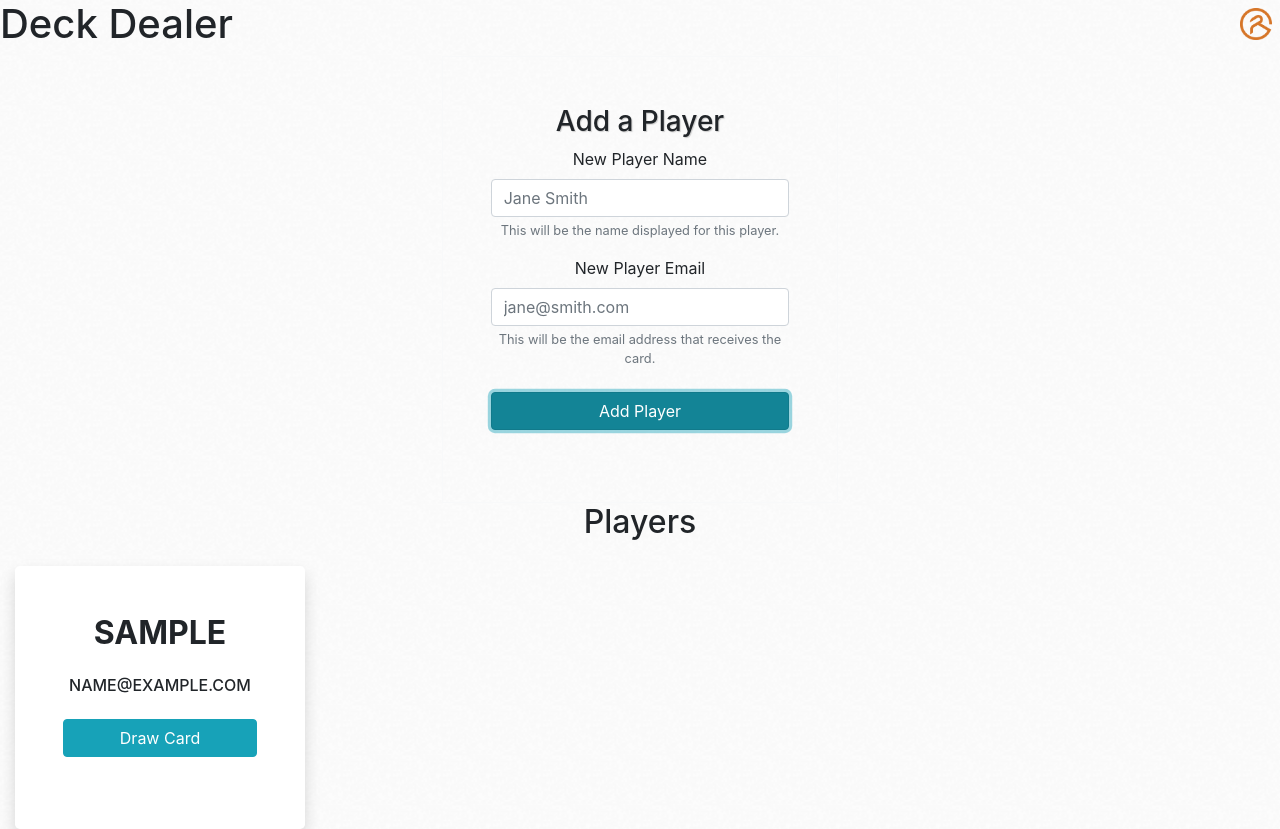
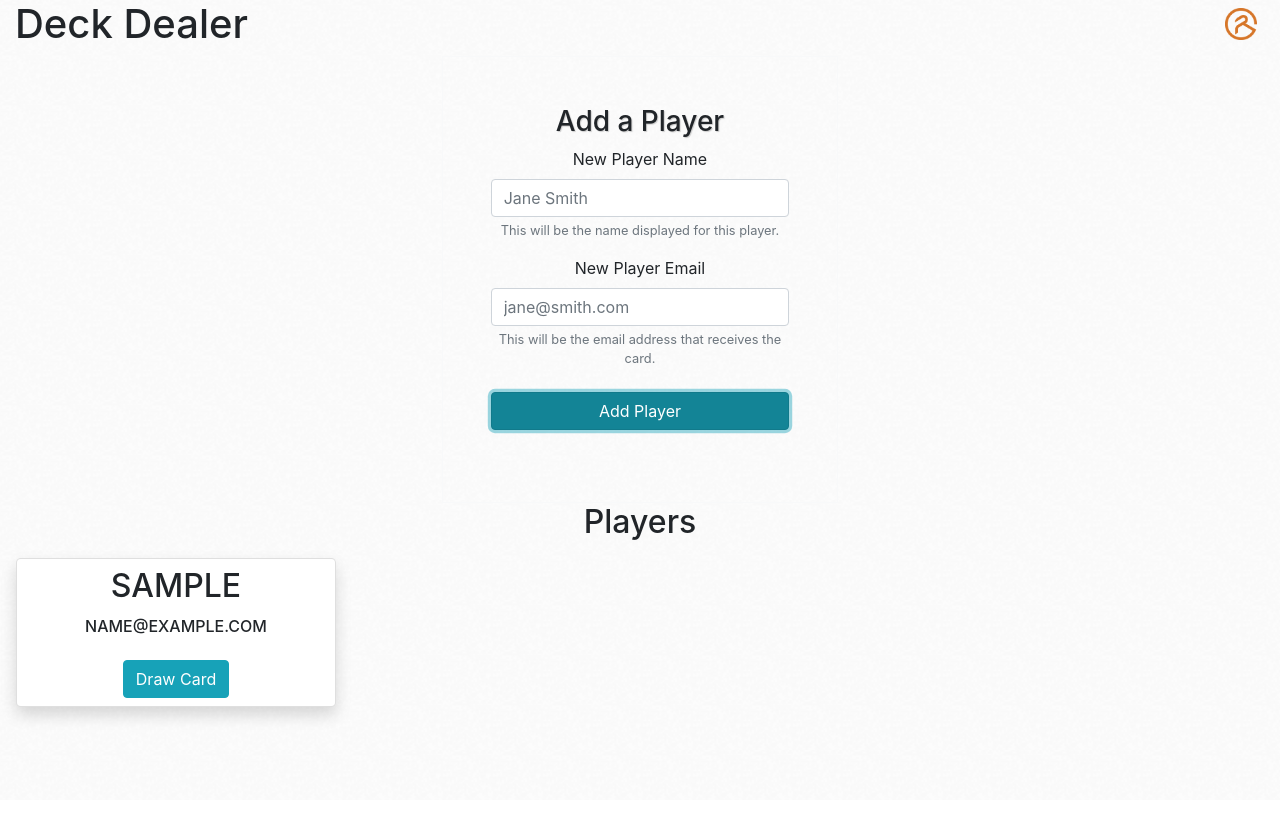
Before and after one commit to ryanroundhouse/ng-catan-cards, an Angular app: page / in a window 1280 px wide. Both pictures are taken after typing "Sample", "name@example.com" into the empty fields and a click on the button "Add Player". After the commit the page ends 800 px from the top, so only its background shows below. Built offline with nearby package versions, Linux system fonts and the light colour scheme.

Commit message:
fixed horizontal scrollbar from row in index.  turned what was divs looking like cards into cards.

```diff
--- a/src/app/app.component.html
+++ b/src/app/app.component.html
@@ -23,14 +23,10 @@
   <div class="centre-div">
     <h2>Players</h2>
   </div>
-  <div class="row text-center align-items-end m-0">
-    <div class="col-lg-3 mb-5 mb-lg-0 mt-3" *ngFor="let player of players">
-      <div class="bg-white p-5 rounded-lg shadow">
-        <h1 class="h2 text-uppercase font-weight-bold mb-4">{{player.name}}</h1>
-        <h2 class="h6 text-uppercase mb-4">{{player.email}}</h2>
-        <button *ngIf="cardsLeft !== 0" class="btn btn-info my-4 btn-block" (click)="drawCard(player.id)">Draw Card</button>
-      </div>
-    </div>
+  <div class="card col-lg-3 m-3 bg-white p-2 rounded-lg shadow text-center" *ngFor="let player of players">
+    <h2 class="card-title text-uppercase">{{player.name}}</h2>
+    <h6 class="card-text text-uppercase mb-4">{{player.email}}</h6>
+    <button *ngIf="cardsLeft !== 0" class="btn btn-info m-auto" (click)="drawCard(player.id)">Draw Card</button>
   </div>
 </div>
 
@@ -52,28 +48,4 @@
   </div>
 </div>
 
-<!-- <table class="table table-striped">
-  <thead>
-    <tr>
-      <th scope="col">Player</th>
-      <th scope="col">Card</th>
-    </tr>
-  </thead>
-  <tbody>
-    <tr *ngFor="let cardEvent of cardEvents">
-      <td scope="row">{{cardEvent.player.name}}</td>
-      <div class="input-group">
-        <td scope="row">
-          <div class="form-group">
-            <input class="form-control" id="{{cardEvent.id}}" style="visibility:collapse" type="textbox" value="{{cardEvent.card.name}}">
-            <a (click)="toggleVisibility(cardEvent.id)">
-              <fa-icon [icon]="faEyeSlash" class="eye-icon" aria-hidden="true"></fa-icon>
-            </a>
-          </div>
-        </td>
-      </div>
-    </tr>
-  </tbody>
-</table> -->
-
 <router-outlet></router-outlet>
--- a/src/index.html
+++ b/src/index.html
@@ -8,7 +8,7 @@
   <link rel="icon" type="image/x-icon" href="favicon.ico">
 </head>
 <body>
-  <div class="row">
+  <div class="row m-0">
     <div class="col-auto mr-auto">
       <h1>Deck Dealer</h1>
     </div>
```
